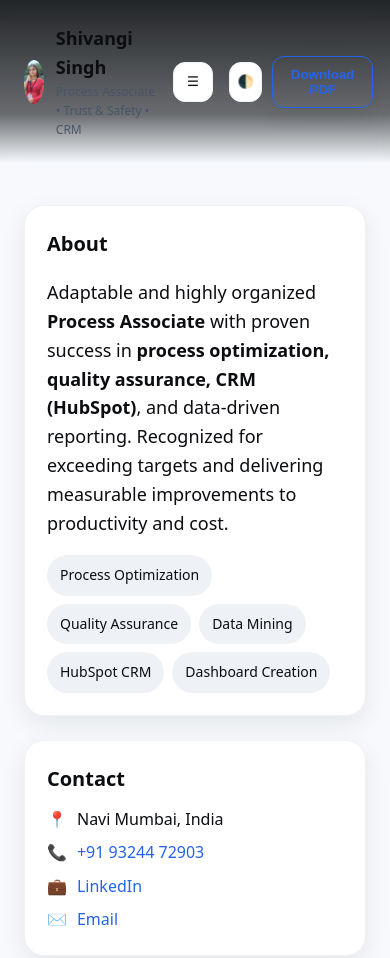
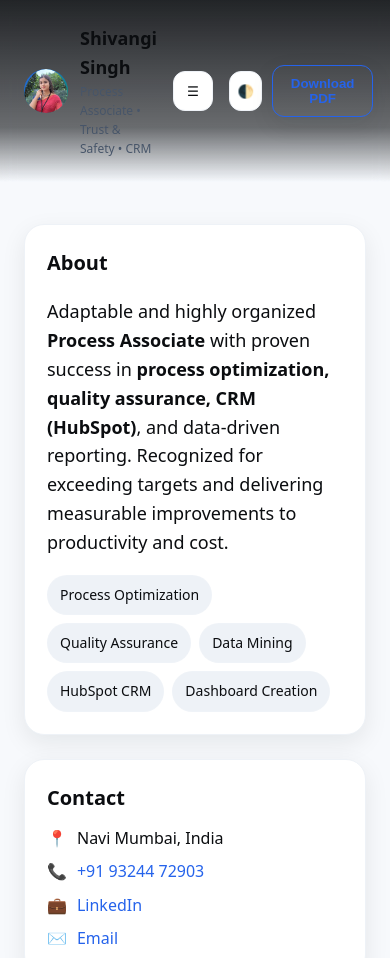
Before and after one commit to Aakash7757/Shivangi-portfolio-, a plain HTML site: page Index.html in a window 390 px wide. Shown: the top 958 px of the page. Drawn offline with Linux system fonts and the light colour scheme.

Commit message:
Update Index.html

```diff
--- a/Index.html
+++ b/Index.html
@@ -7,12 +7,21 @@
   <title>Shivangi Singh – Portfolio</title>
   <meta name="description" content="Portfolio of Shivangi Singh – Process Associate specializing in Trust & Safety, CRM, and Process Optimization." />
   <style>
-    @media (max-width: 600px) {
-  .avatar {
-    width: 64px;
-    height: 64px;
-  }
-    }
+    .avatar {
+  width: 100px;       /* bigger, so photo looks clear */
+  height: 100px;
+  border-radius: 50%; /* makes it a circle */
+  overflow: hidden;
+  display: inline-block;
+  flex-shrink: 0;
+}
+
+.avatar img {
+  width: 100%;
+  height: 100%;
+  border-radius: 50%; /* keeps image inside circle */
+  object-fit: cover;  /* crop image nicely */
+}
     :root{
       --bg: #0b0d10;
       --panel: #12161b;
```
